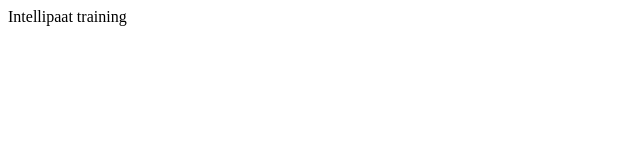
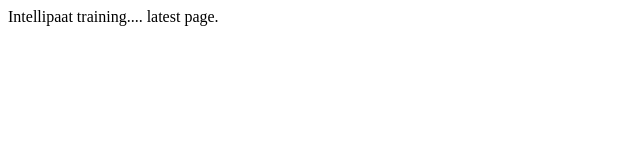
Before and after one commit to Sujina89/project, a plain HTML site: page index.html in a window 1280 px wide. Shown: the full height of the page, 0-640 px from the left. Drawn offline with Linux system fonts and the light colour scheme.

Commit message:
new change

```diff
--- a/index.html
+++ b/index.html
@@ -3,6 +3,6 @@
     This is for testing
   </title>
   <body>
-    Intellipaat training
+    Intellipaat training.... latest page.
   </body>
 </html>
```
